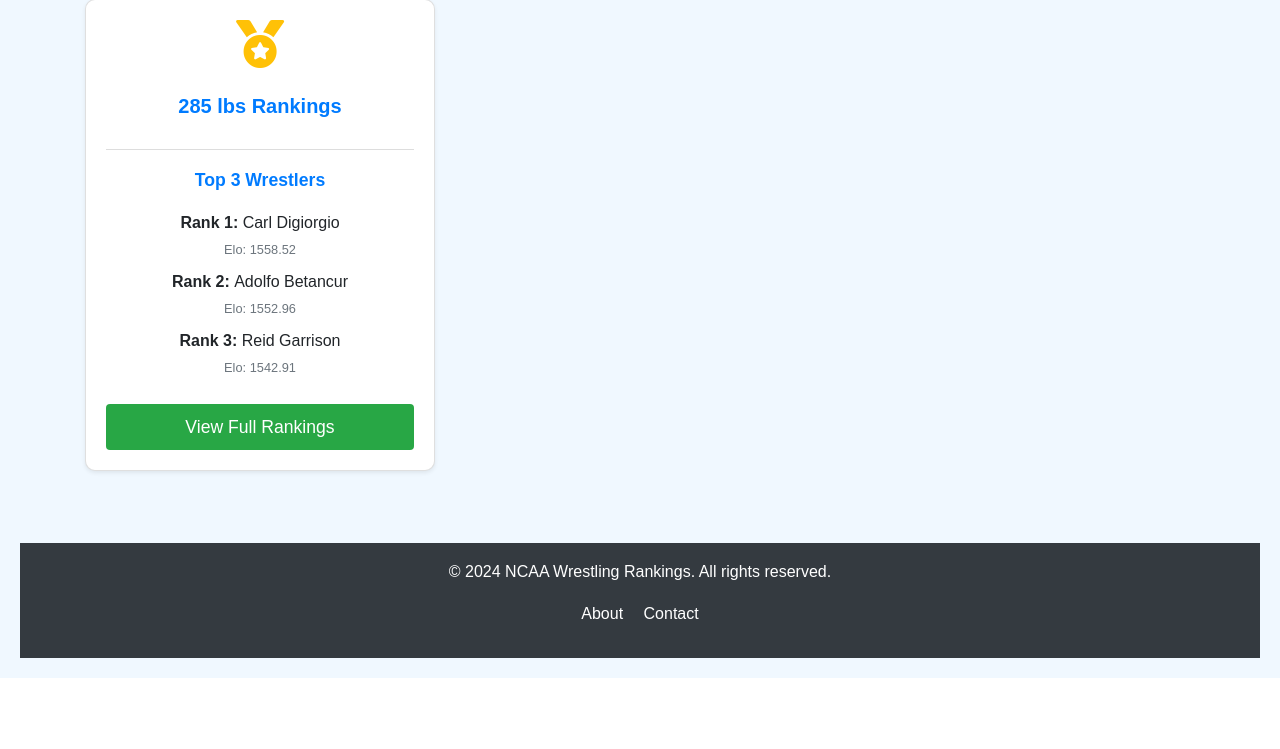
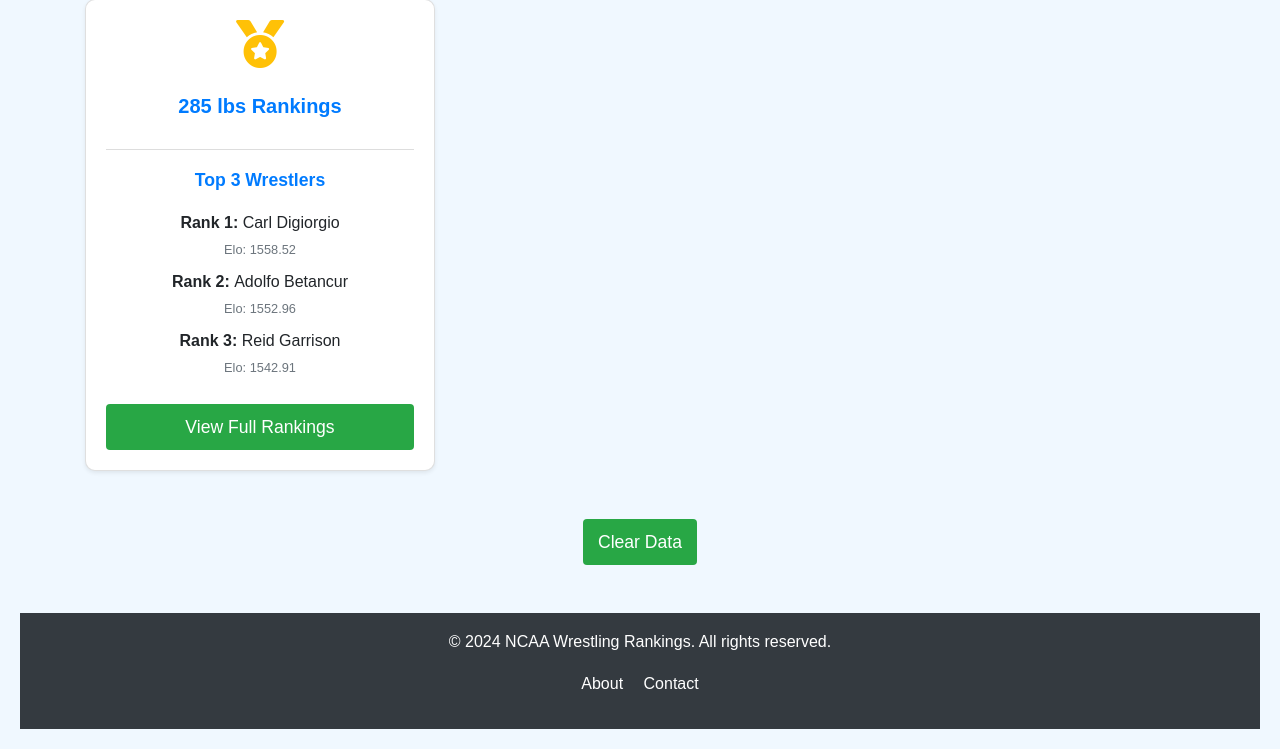
Before and after one commit to kbrat32c1/wrestling_rankings_app, a Flask app: page / in a window 1280 px wide. Shown: the part 1398-2147 px from the top of the page. Before the commit the page ends 2076 px from the top, so only its background shows below. Run offline with Flask 3, Linux system fonts and the light colour scheme; some libraries are stand-ins or nearby versions.

Commit message:
Update home.html to re-add Clear Data button

```diff
--- a/templates/home.html
+++ b/templates/home.html
@@ -54,4 +54,11 @@
     {% endfor %}
 </div>
 
+<!-- Clear Data Button -->
+<div class="text-center mt-4">
+    <form action="{{ url_for('clear_data') }}" method="POST">
+        <button type="submit" class="btn btn-danger">Clear Data</button>
+    </form>
+</div>
+
 {% endblock %}
```
